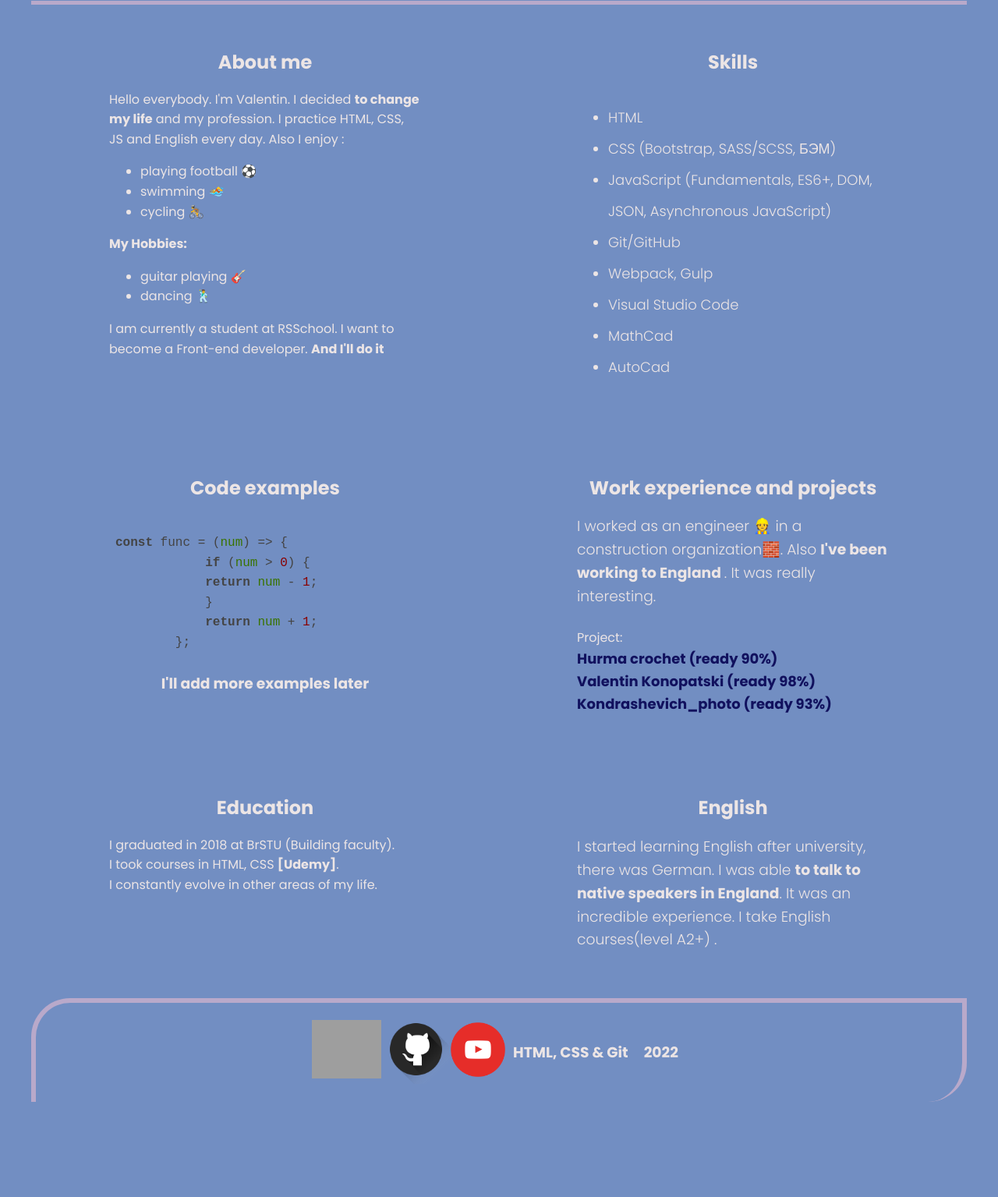
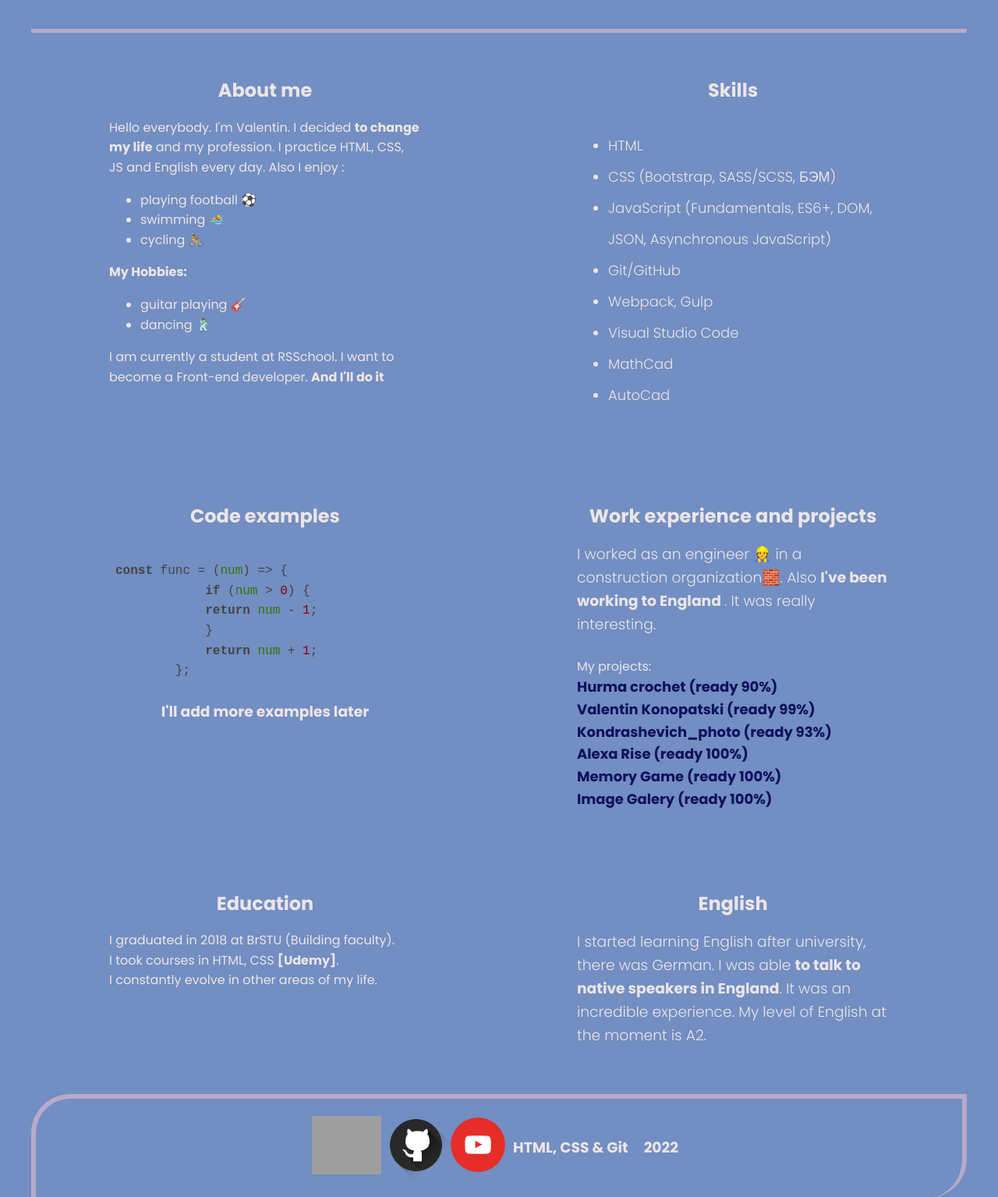
Before and after one commit to ValentinBrest/ValentinBrest.github.io, a plain HTML site: page cv/index.html in a window 1280 px wide. Shown: the part 620-2155 px from the top of the page at 78% size. Before the commit the page ends 2033 px from the top, so only its background shows below. Drawn offline with Linux system fonts and the light colour scheme; grey boxes are pictures that could not be loaded.

Commit message:
Add files via upload

```diff
--- a/cv/index.html
+++ b/cv/index.html
@@ -28,12 +28,12 @@
                             </li>
                             <li>
                                 <a href="https://github.com/ValentinBrest" class="nav_item">
-                                    <img class="contacts__icons" src="icons/github-square-brands.svg" alt="GitHub">
+                                    <img class="contacts__icons" src="icons/github-square-brands.svg" alt="GitHub"> GitHub
                                 </a>
                             </li>
                             <li>
                                 <a href="https://www.instagram.com/valentin_konopatski/?hl=ru" class="nav_item">
-                                    <img class="contacts__icons" src="icons/instagram-square-brands.svg" alt="Instagram">
+                                    <img class="contacts__icons" src="icons/instagram-square-brands.svg" alt="Instagram"> Follow
                                 </a>
                             </li>
                         </ul>
@@ -67,9 +67,7 @@
 
             <section class="section">
                 <div class="section_name"><h2>Skills</h2></div>
-
-                    <nav class="section_nav">
-                        <ul>
+                    <ul class="section_nav">
                         <li>HTML</li>
                         <li>CSS (Bootstrap, SASS/SCSS, БЭМ)</li>
                         <li>JavaScript (Fundamentals, ES6+, DOM, JSON, Asynchronous JavaScript)</li>
@@ -79,8 +77,6 @@
                         <li>MathCad</li>
                         <li>AutoCad</li>
                     </ul>
-                    </nav>
-
             </section>
 
             <section class="section">
@@ -98,11 +94,14 @@
                 <div class="section_name"><h2>Work experience and projects</h2></div>
                 <div class="section_text"><h3>I worked as an engineer 	&#128119; in a construction organization&#129521;. Also <b> I've been working to England </b>. It was really interesting. </h3> </div>
                 <br>
-                Project:
+                My projects:
                 <br>
                 <a href="https://valentinbrest.github.io/dist/" class="section_link"> Hurma crochet (ready 90%) </a><br>
-                <a href="https://valentinbrest.github.io/mysite/" class="section_link"> Valentin Konopatski (ready 98%) </a><br>
-                <a href="https://valentinbrest.github.io/photo/" class="section_link"> Kondrashevich_photo (ready 93%) </a>
+                <a href="https://valentinbrest.github.io/mysite/" class="section_link"> Valentin Konopatski (ready 99%) </a><br>
+                <a href="https://valentinbrest.github.io/photo/" class="section_link"> Kondrashevich_photo (ready 93%) </a><br>
+                <a href="https://valentinbrest.github.io/alexa/" class="section_link"> Alexa Rise (ready 100%) </a><br>
+                <a href="https://valentinbrest.github.io/game/" class="section_link"> Memory Game (ready 100%) </a><br>
+                <a href="https://valentinbrest.github.io/imggalery/" class="section_link"> Image Galery (ready 100%) </a><br>
             </section>
 
             <section class="section">
@@ -115,7 +114,7 @@
 
             <section class="section">
                 <div class="section_name"><h2>English</h2></div>
-                <div class="section_text"><h3>I started learning English after university, there was German. I was able <b>to talk to native speakers in England</b>. It was an incredible experience. I take English courses(level A2+) .</h3> </div>
+                <div class="section_text"><h3>I started learning English after university, there was German. I was able <b>to talk to native speakers in England</b>. It was an incredible experience. My level of English at the moment is A2.</h3> </div>
             </section>
 
         </div>
```
Lines whose indentation alone changed are shown as unchanged.
